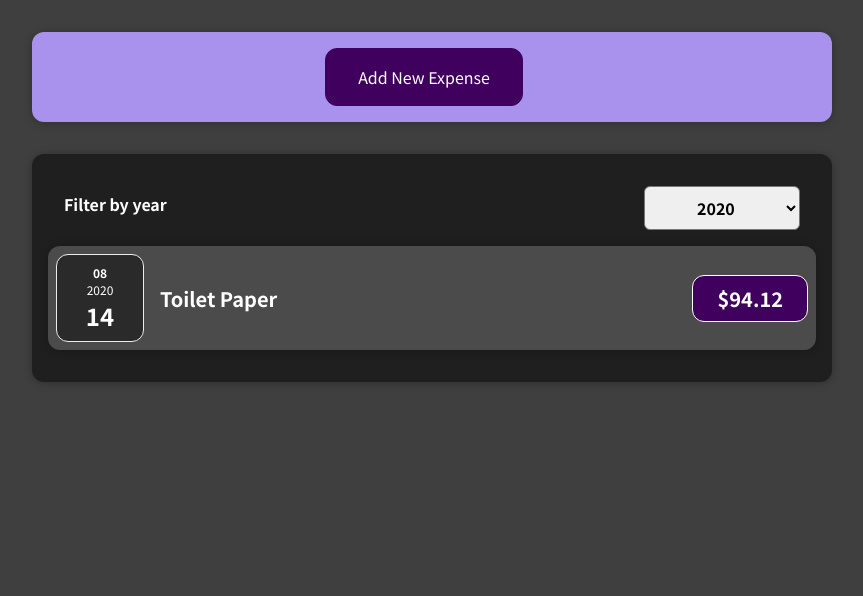
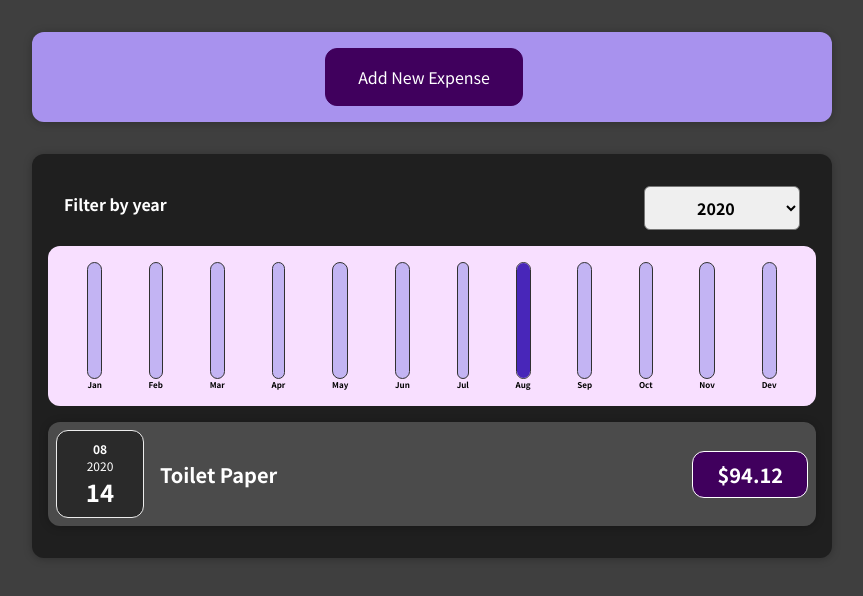
Before and after one commit to AndrewStarlike/react-expenses, a React (Create React App) app: page / in a window 1280 px wide. Shown: the top 596 px of the page, without its empty margins (208-1071 px from the left). Built offline with nearby package versions, Linux system fonts and the light colour scheme.

Commit message:
added chart and chart bar - finished the project

```diff
--- /dev/null
+++ b/src/components/Chart/Chart.css
@@ -0,0 +1,9 @@
+.chart {
+  padding: 1rem;
+  border-radius: 12px;
+  background-color: #f8dfff;
+  text-align: center;
+  display: flex;
+  justify-content: space-around;
+  height: 10rem;
+}
--- /dev/null
+++ b/src/components/Chart/Chart.js
@@ -0,0 +1,22 @@
+import ChartBar from './ChartBar';
+import './Chart.css';
+
+const Chart = (props) => {
+  const dataPointValues = props.dataPoints.map(dataPoint => dataPoint.value);
+  const totalMaximum = Math.max(...dataPointValues);
+
+  return (
+    <div className='chart'>
+      {props.dataPoints.map((dataPoint) => (
+        <ChartBar
+          key={dataPoint.label}
+          value={dataPoint.value}
+          maxValue={totalMaximum}
+          label={dataPoint.label}
+        />
+      ))}
+    </div>
+  );
+};
+
+export default Chart;
--- /dev/null
+++ b/src/components/Chart/ChartBar.css
@@ -0,0 +1,30 @@
+.chart-bar {
+  height: 100%;
+  display: flex;
+  flex-direction: column;
+  align-items: center;
+}
+
+.chart-bar__inner {
+  height: 100%;
+  width: 100%;
+  border: 1px solid #313131;
+  border-radius: 12px;
+  background-color: #c3b4f3;
+  overflow: hidden;
+  display: flex;
+  flex-direction: column;
+  justify-content: flex-end;
+}
+
+.chart-bar__fill {
+  background-color: #4826b9;
+  width: 100%;
+  transition: all 0.3s ease-out;
+}
+
+.chart-bar__label {
+  font-weight: bold;
+  font-size: 0.5rem;
+  text-align: center;
+}
--- /dev/null
+++ b/src/components/Chart/ChartBar.js
@@ -0,0 +1,23 @@
+import "./ChartBar.css";
+
+const ChartBar = (props) => {
+  let barFillHeight = "0%";
+
+  if (props.maxValue > 0) {
+    barFillHeight = Math.round((props.value / props.maxValue) * 100) + "%";
+  }
+
+  return (
+    <div className="chart-bar">
+      <div className="chart-bar__inner">
+        <div
+          className="chart-bar__fill"
+          style={{ height: barFillHeight }}
+        ></div>
+      </div>
+      <div className="chart-bar__label">{props.label}</div>
+    </div>
+  );
+};
+
+export default ChartBar;
--- a/src/components/Expenses/Expenses.js
+++ b/src/components/Expenses/Expenses.js
@@ -3,6 +3,7 @@
 import ExpensesFilter from "./ExpensesFilter";
 import "./Expenses.css";
 import ExpensesList from "./ExpensesList";
+import ExpensesChart from "./ExpensesChart";
 
 const Expenses = (props) => {
   const [filteredYear, setFilteredYear] = useState("2020");
@@ -22,6 +23,7 @@
         selected={filteredYear}
         onChangeFilter={filterChangeHandler}
       />
+      <ExpensesChart expenses={filteredExpenses} />
       <ExpensesList expensesList={filteredExpenses} />
     </Card>
   );
--- /dev/null
+++ b/src/components/Expenses/ExpensesChart.js
@@ -0,0 +1,62 @@
+import Chart from "../Chart/Chart";
+
+const ExpensesChart = (props) => {
+  const chartDataPoints = [
+    {
+      label: "Jan",
+      value: 0,
+    },
+    {
+      label: "Feb",
+      value: 0,
+    },
+    {
+      label: "Mar",
+      value: 0,
+    },
+    {
+      label: "Apr",
+      value: 0,
+    },
+    {
+      label: "May",
+      value: 0,
+    },
+    {
+      label: "Jun",
+      value: 0,
+    },
+    {
+      label: "Jul",
+      value: 0,
+    },
+    {
+      label: "Aug",
+      value: 0,
+    },
+    {
+      label: "Sep",
+      value: 0,
+    },
+    {
+      label: "Oct",
+      value: 0,
+    },
+    {
+      label: "Nov",
+      value: 0,
+    },
+    {
+      label: "Dev",
+      value: 0,
+    },
+  ];
+
+  for (const expense of props.expenses) {
+    const expenseMonth = expense.date.getMonth();
+    chartDataPoints[expenseMonth].value += expense.amount;
+  }
+  return <Chart dataPoints={chartDataPoints} />;
+};
+
+export default ExpensesChart;
--- a/src/components/NewExpense/ExpenseForm.js
+++ b/src/components/NewExpense/ExpenseForm.js
@@ -12,7 +12,12 @@
   const handleInputChange = (event) => {
     const target = event.target;
     const name = target.name;
-    const value = name === "date" ? new Date(target.value) : target.value;
+    const value =
+      name === "date"
+        ? new Date(target.value)
+        : name === "amount"
+        ? +target.value
+        : target.value;
 
     setUserInput((previousState) => {
       return { ...previousState, [name]: value };
```
Also changed, not shown: 1 other file (tests, documents, lock files or other folders).
